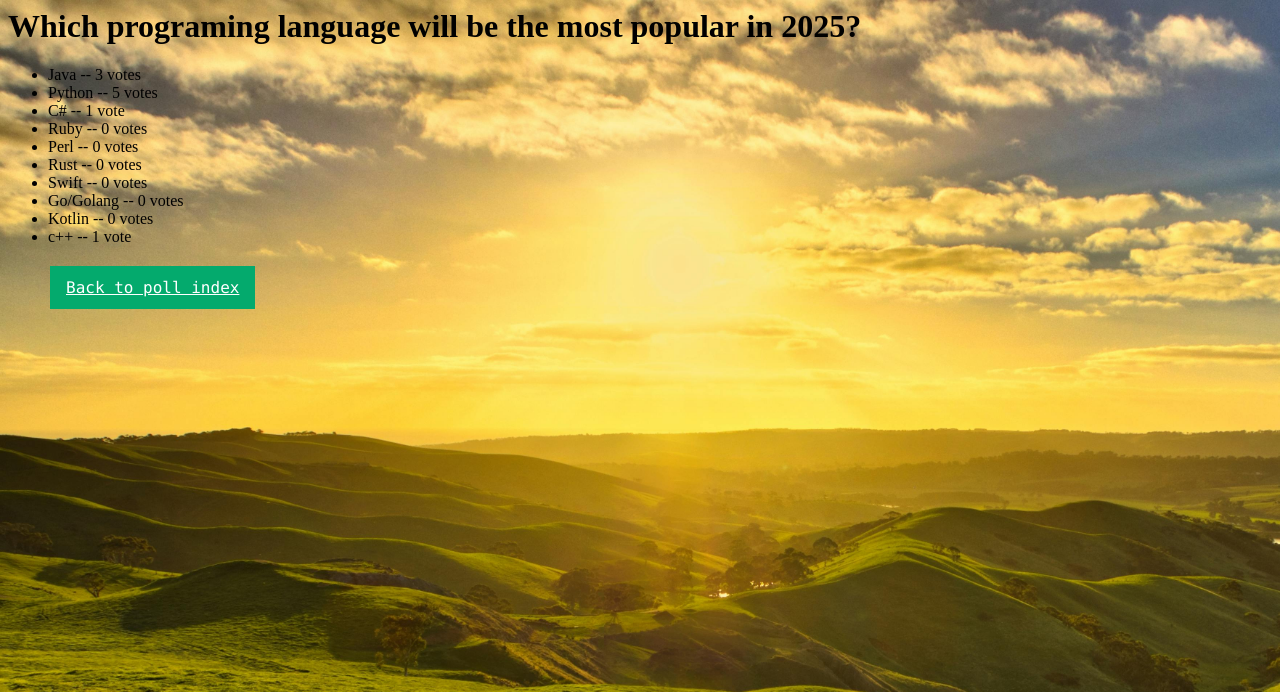
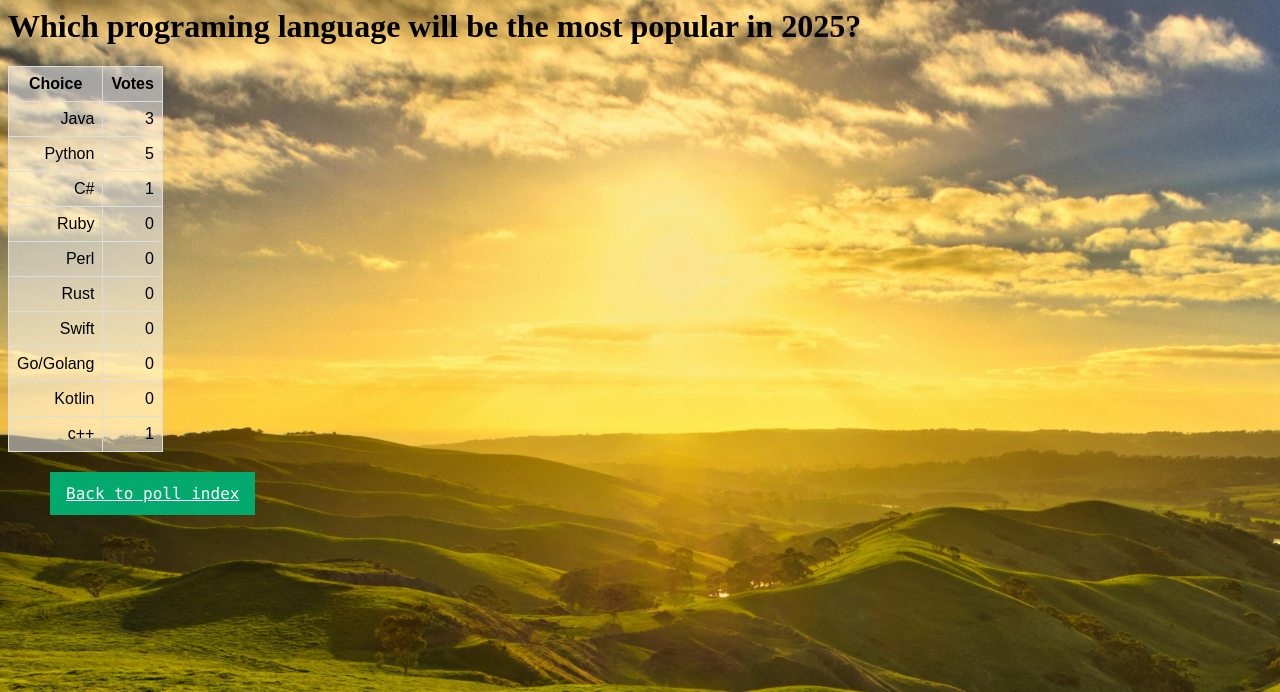
Before and after one commit to KhunakornP/ku-polls, a Django app: page /polls/2/results/ in a window 1280 px wide. Shown: the top 692 px of the page. Run offline with Django 4.2, Linux system fonts and the light colour scheme; data comes from the database, SQL or seed files in the repository.

Commit message:
Improved page styling

```diff
--- a/polls/templates/polls/results.html
+++ b/polls/templates/polls/results.html
@@ -1,9 +1,39 @@
 {% extends "polls/base_template.html" %}
 {% block content %}
+<style>
+table {
+  font-family: arial, sans-serif;
+  border-collapse: collapse;
+}
+
+td{
+  border: 1px solid #dddddd;
+  text-align: right;
+  padding: 8px;
+  background-color: rgba(255,255,255,0.5);
+}
+th {
+  border: 1px solid #dddddd;
+  text-align: center;
+  padding: 8px;
+  background-color: rgba(255,255,255,0.5);
+}
+</style>
 <h1>{{ question.question_text }}</h1>
-<ul>
-{% for choice in question.choice_set.all %}
-    <li>{{ choice.choice_text }} -- {{ choice.votes }} vote{{ choice.votes|pluralize }}</li>
-{% endfor %}
-</ul>
+<table>
+  <thead>
+    <tr>
+      <th>Choice</th>
+      <th>Votes</th>
+    </tr>
+  </thead>
+  <tbody>
+
+    {% for choice in question.choice_set.all %}
+    <tr>
+      <td> {{ choice.choice_text }} </td>
+      <td class='vote'> {{ choice.votes }} </td>
+    </tr>
+    {% endfor %}
+</table>
 {% endblock %}
```
Also changed, not shown: polls/templates/polls/detail.html (+11 -0 lines).
